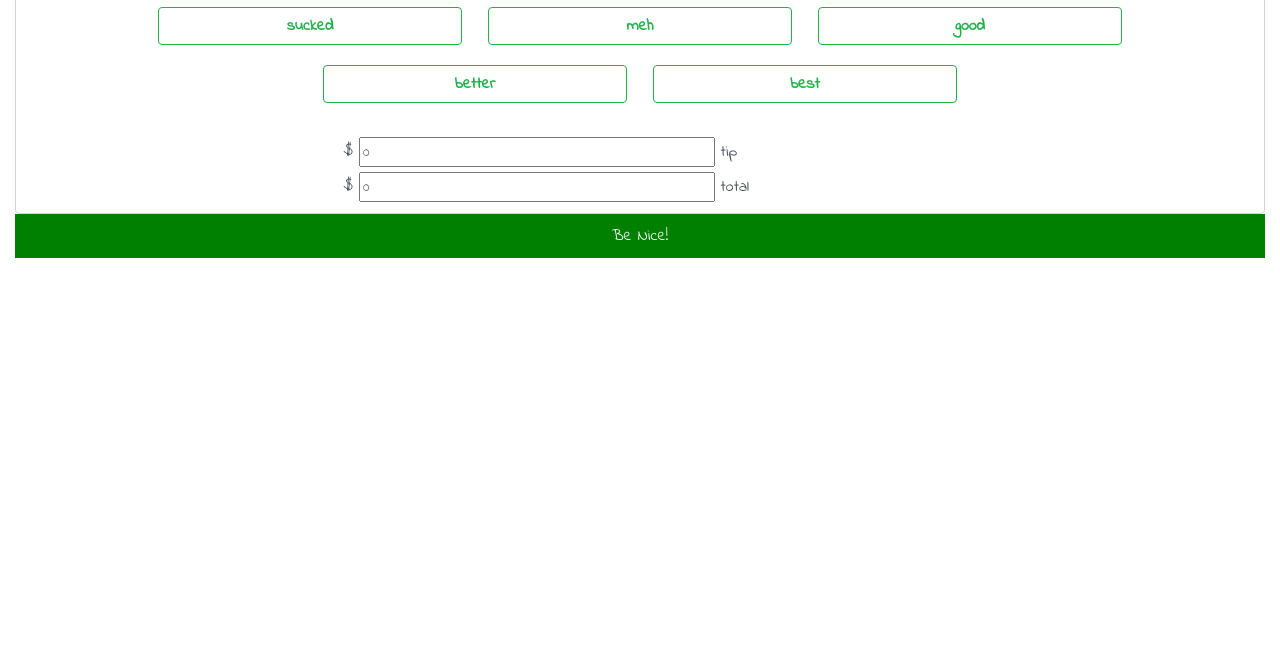
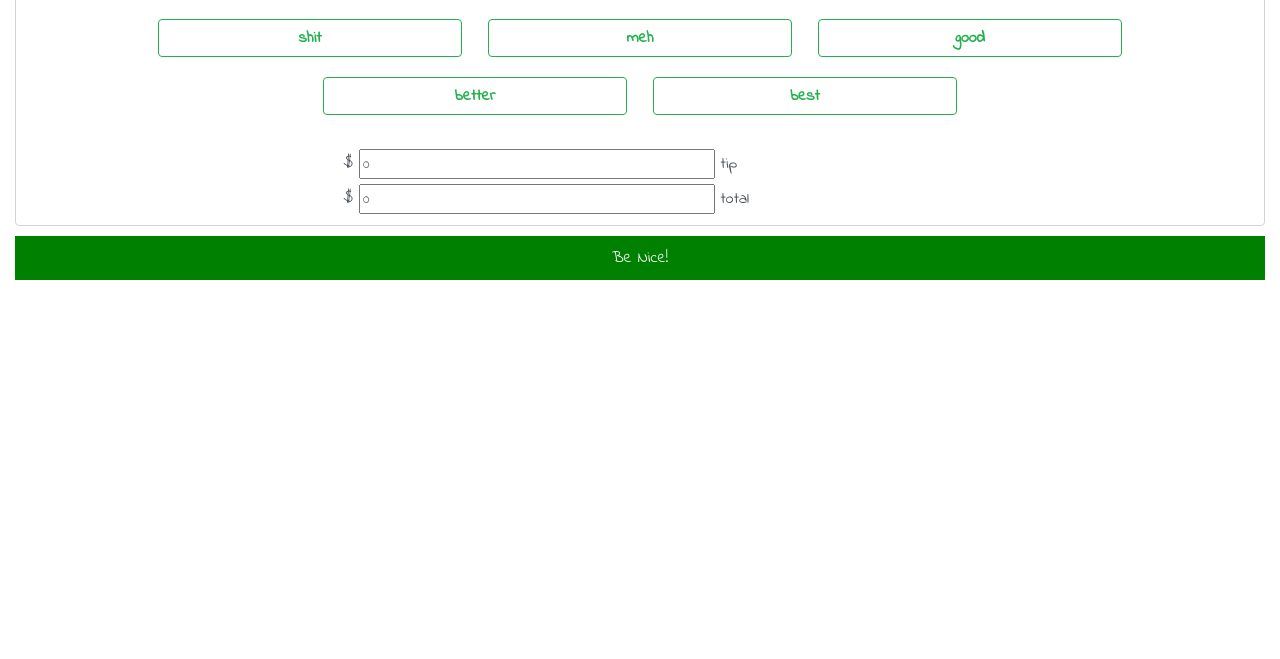
Before and after one commit to letpubbs/letpubbs.github.io, a plain HTML site: page index.html in a window 1280 px wide. Shown: the part 141-800 px from the top of the page. Drawn offline with Linux system fonts and the light colour scheme; a web font is replaced by a local one.

Commit message:
Add files via upload

```diff
--- a/index.html
+++ b/index.html
@@ -28,7 +28,7 @@
             </div>
 
             <div class="buttons text-center">
-                <button type="button" class="btn btn-outline-success" id="sucked">sucked</button>
+                <button type="button" class="btn btn-outline-success" id="sucked">shit</button>
                 <button type="button" class="btn btn-outline-success" id="meh">meh</button>
 
                 <button type="button" class="btn btn-outline-success" id="standard">good</button>
--- a/script.js
+++ b/script.js
@@ -1,5 +1,5 @@
 let tip = (cost, percent) => {
-  document.getElementById("tip").value = Math.floor((cost * percent).toFixed(2));
+  document.getElementById("tip").value = Math.round((cost * percent));
   document.getElementById("total").value = +document.getElementById("tip").value + +document.getElementById("check").value;
 }
 
--- a/style.css
+++ b/style.css
@@ -8,6 +8,7 @@
     color:white;
     padding:10px;
     font-family: 'Indie Flower', cursive;
+    margin:10px 0px
 }
 
 .btn {
```
